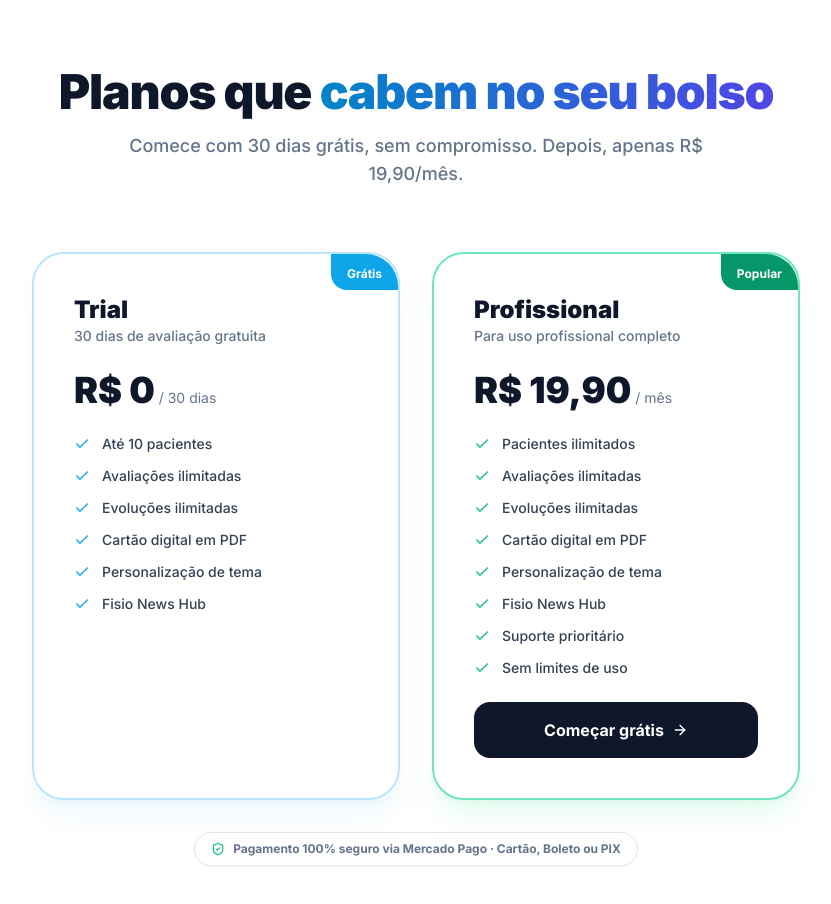
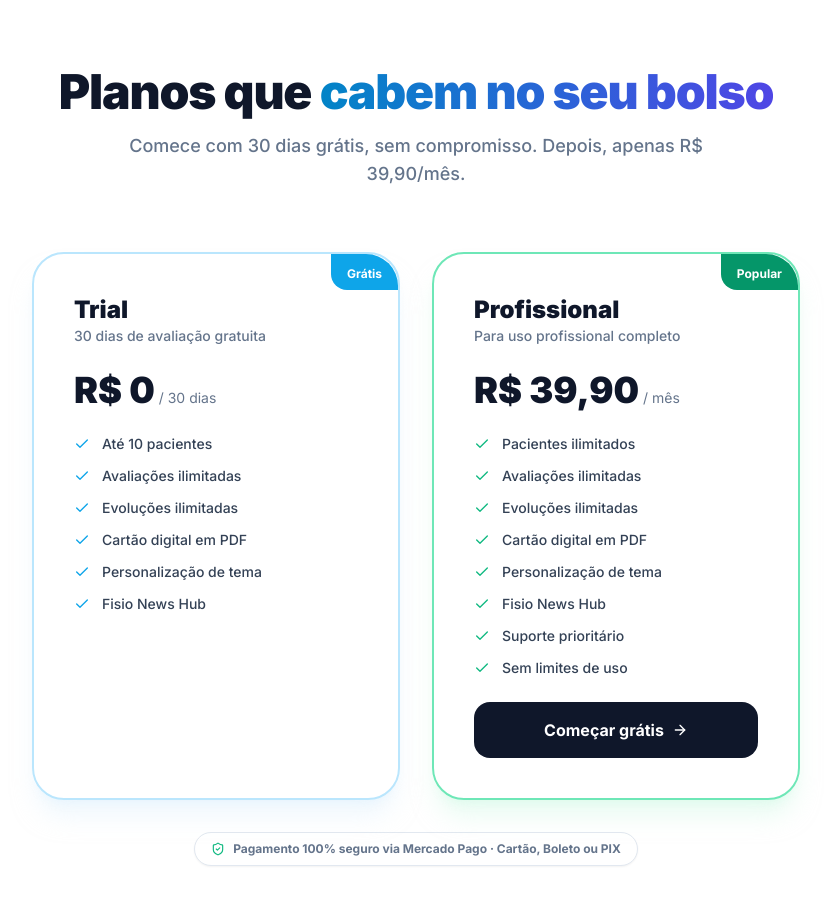
Before and after one commit to Roque-Pro/fisiomais, a Next.js app: page / in a window 1280 px wide. Shown: the part 6780-7684 px from the top of the page, without its empty margins (224-1055 px from the left). Built offline with nearby package versions, Linux system fonts and the light colour scheme; no server answers; the database is empty.

Commit message:
change price from R\$ 19,90 to R\$ 39,90

```diff
--- a/app/(app)/layout.tsx
+++ b/app/(app)/layout.tsx
@@ -79,7 +79,7 @@ export default function AppLayout({ children }: { children: React.ReactNode }) {
         </div>
         <h1 className="text-2xl font-bold text-brand-900">Acesso Expirado</h1>
         <p className="mt-2 max-w-sm text-slate-600">
-          Seu período de teste gratuito de 30 dias encerrou. Assine agora por apenas <strong>R$ 19,90/mês</strong> para continuar usando todos os recursos.
+          Seu período de teste gratuito de 30 dias encerrou. Assine agora por apenas <strong>R$ 39,90/mês</strong> para continuar usando todos os recursos.
         </p>
         <div className="mt-8 flex flex-col items-center gap-3">
           <Link
--- a/app/(app)/planos/page.tsx
+++ b/app/(app)/planos/page.tsx
@@ -35,7 +35,7 @@ export default function PlanosPage() {
   }, [supabase, router]);
 
   async function handleAssinar() {
-    const msg = encodeURIComponent('Olá! Quero assinar o Fisio+ (R$ 19,90/mês). Meu nome: ');
+    const msg = encodeURIComponent('Olá! Quero assinar o Fisio+ (R$ 39,90/mês). Meu nome: ');
     window.open(`https://wa.me/5532991075164?text=${msg}`, '_blank');
   }
 
@@ -135,7 +135,7 @@ export default function PlanosPage() {
               <p className="mt-1 text-sm text-slate-500">Para uso profissional completo</p>
             </div>
             <div>
-              <span className="text-4xl font-black text-brand-900">R$ 19,90</span>
+              <span className="text-4xl font-black text-brand-900">R$ 39,90</span>
               <span className="text-sm text-slate-500"> / mês</span>
             </div>
             <ul className="space-y-3">
--- a/app/(auth)/cadastro/page.tsx
+++ b/app/(auth)/cadastro/page.tsx
@@ -60,10 +60,10 @@ function CadastroForm() {
   return (
     <div className="card">
       <h1 className="mb-1 text-2xl font-bold text-brand-900">Crie sua conta</h1>
-      <p className="mb-6 text-sm text-slate-600">30 dias grátis. Depois apenas <strong>R$ 19,90/mês</strong>. Sem cartão de crédito agora.</p>
+      <p className="mb-6 text-sm text-slate-600">30 dias grátis. Depois apenas <strong>R$ 39,90/mês</strong>. Sem cartão de crédito agora.</p>
 
       <div className="mb-6 rounded-xl bg-emerald-50 border border-emerald-200 px-4 py-3 text-sm text-emerald-800">
-        <strong>🕐 Teste grátis de 30 dias!</strong> Você terá acesso completo ao sistema. Quando o trial acabar, assine por apenas R$ 19,90/mês para continuar.
+        <strong>🕐 Teste grátis de 30 dias!</strong> Você terá acesso completo ao sistema. Quando o trial acabar, assine por apenas R$ 39,90/mês para continuar.
       </div>
 
       {referredBy && (
--- a/app/page.tsx
+++ b/app/page.tsx
@@ -418,7 +418,7 @@ export default function Home() {
             Planos que <span className="bg-gradient-to-r from-sky-600 to-indigo-600 bg-clip-text text-transparent">cabem no seu bolso</span>
           </h2>
           <p className="mt-4 text-lg text-slate-500 font-medium max-w-2xl mx-auto">
-            Comece com 30 dias grátis, sem compromisso. Depois, apenas R$ 19,90/mês.
+            Comece com 30 dias grátis, sem compromisso. Depois, apenas R$ 39,90/mês.
           </p>
         </div>
         <div className="grid gap-8 md:grid-cols-2 max-w-3xl mx-auto">
@@ -455,7 +455,7 @@ export default function Home() {
                 <p className="text-sm text-slate-500 font-medium">Para uso profissional completo</p>
               </div>
               <div>
-                <span className="text-4xl font-black text-slate-900">R$ 19,90</span>
+                <span className="text-4xl font-black text-slate-900">R$ 39,90</span>
                 <span className="text-sm text-slate-500"> / mês</span>
               </div>
               <ul className="space-y-3">
--- a/components/trial-banner.tsx
+++ b/components/trial-banner.tsx
@@ -44,7 +44,7 @@ export function TrialBanner() {
           <div className="flex-1 min-w-0">
             <h3 className="text-sm font-bold text-rose-900">Acesso Expirado</h3>
             <p className="mt-1 text-sm text-rose-700">
-              Seu período de teste gratuito encerrou. Assine agora por apenas <strong>R$ 19,90/mês</strong> e continue usando todos os recursos.
+              Seu período de teste gratuito encerrou. Assine agora por apenas <strong>R$ 39,90/mês</strong> e continue usando todos os recursos.
             </p>
             <Link
               href="/planos"
@@ -74,7 +74,7 @@ export function TrialBanner() {
           </h3>
           <p className={`mt-1 text-sm ${isUrgent ? 'text-amber-700' : 'text-brand-700'}`}>
             Você tem <strong className="text-lg">{daysLeft}</strong> {daysLeft === 1 ? 'dia' : 'dias'} restantes do seu trial de 30 dias.
-            {isUrgent && ' Após o término, assine por apenas R$ 19,90/mês para continuar.'}
+            {isUrgent && ' Após o término, assine por apenas R$ 39,90/mês para continuar.'}
           </p>
           {trialEndDate && (
             <p className={`mt-0.5 text-xs ${isUrgent ? 'text-amber-500' : 'text-brand-500'}`}>
```
Also changed, not shown: ia.txt, 1 other file (tests, documents, lock files or other folders).
